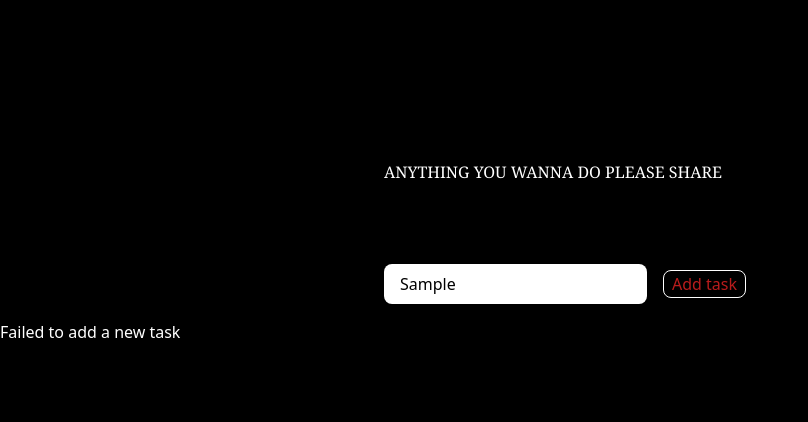
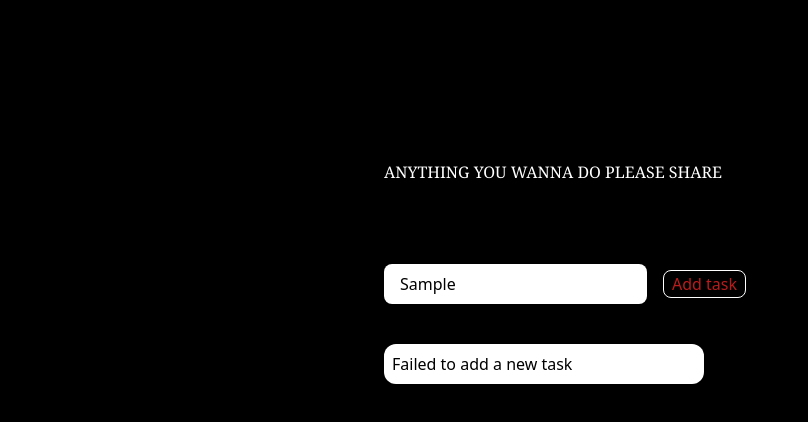
Before and after one commit to irisakellia/todo, a React (Create React App) app in the folder frontend-service/: page / in a window 1280 px wide. Both pictures are taken after typing "Sample" into the empty fields and a click on the button "Add task". Shown: the top 422 px of the page, without its empty margins (0-808 px from the left). Built offline with nearby package versions, Linux system fonts and the light colour scheme; no server answers.

Commit message:
[still more]

```diff
--- a/frontend-service/src/container/index/Index.jsx
+++ b/frontend-service/src/container/index/Index.jsx
@@ -50,7 +50,7 @@ const Index = () => {
           Add task
         </button>
         {result && (
-          <p className='text-white mt-4'>{result}</p>
+          <p className='text-black bg-white p-2 py-2 w-80 ml-96 mt-10 rounded-xl'>{result}</p>
         )}
       </div>
     </form>
```
